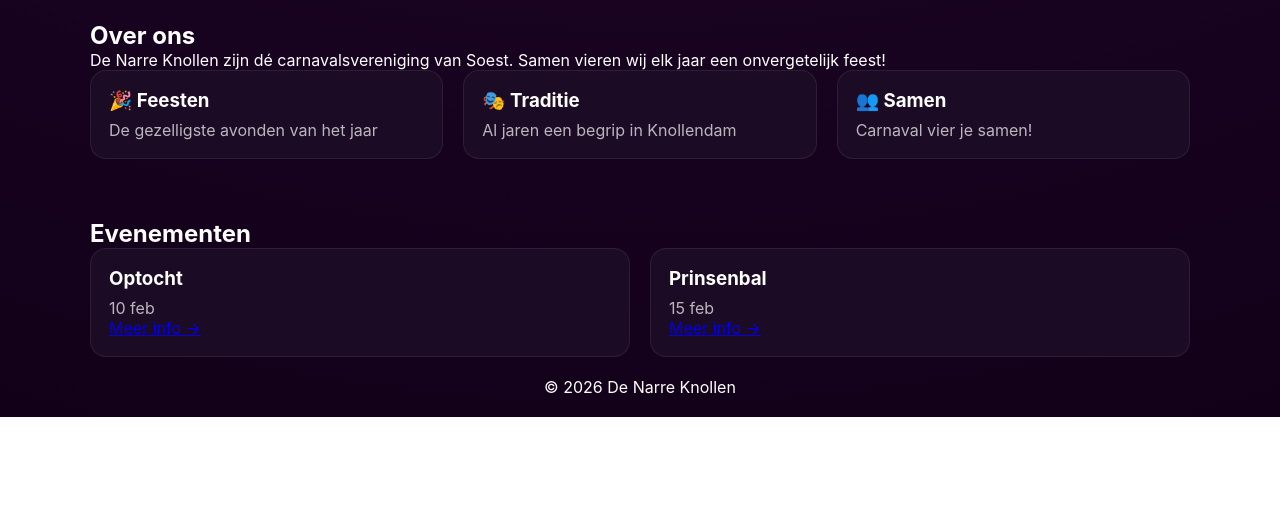
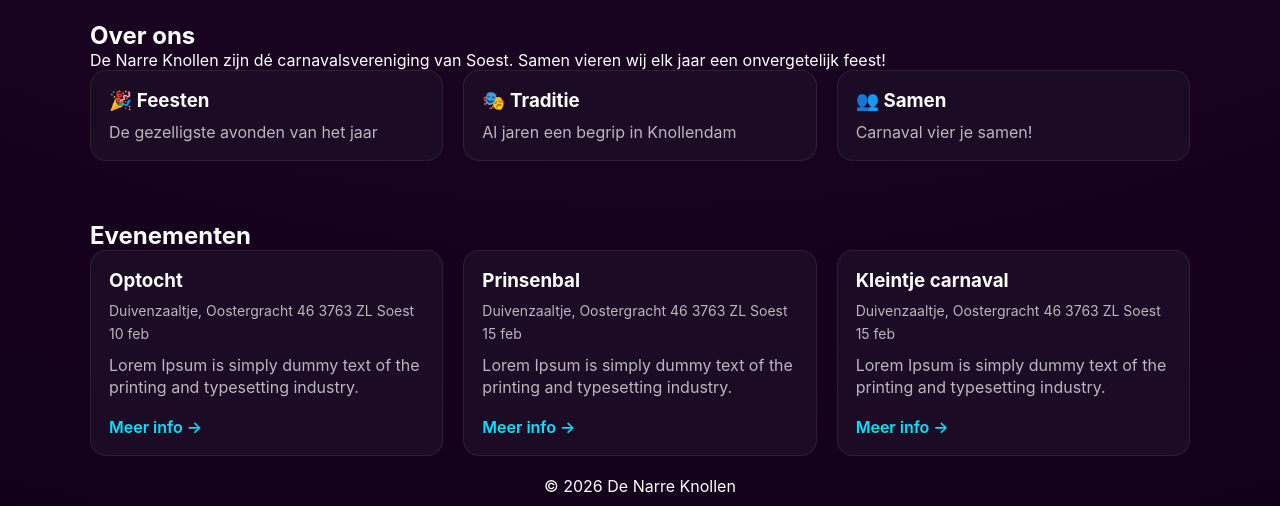
Before and after one commit to jasperevers/narreknollen, a React (Vite) app in the folder frontend/: page / in a window 1280 px wide. Shown: the part 1541-2047 px from the top of the page. Before the commit the page ends 1958 px from the top, so only its background shows below. Built offline with nearby package versions, Linux system fonts and the light colour scheme.

Commit message:
added eventpreview component and

```diff
--- a/frontend/src/components/EventsPreview.tsx
+++ /dev/null
@@ -1,24 +0,0 @@
-export default function EventsPreview() {
-    //TODO: later: data uit WordPress API halen
-
-    const events = [
-        { id: 1, title: "Optocht", date: "10 feb" },
-        { id: 2, title: "Prinsenbal", date: "15 feb" },
-    ];
-
-    return (
-        <section className="section container">
-            <h2>Evenementen</h2>
-
-            <div className="grid grid-3 mt-6">
-                {events.map((event) => (
-                    <div key={event.id} className="card">
-                        <h3>{event.title}</h3>
-                        <p>{event.date}</p>
-                        <a href="/events">Meer info →</a>
-                    </div>
-                ))}
-            </div>
-        </section>
-    );
-}
--- /dev/null
+++ b/frontend/src/components/events/EventsPreview.tsx
@@ -0,0 +1,41 @@
+import {Link} from "react-router-dom";
+
+export default function EventsPreview() {
+    const events = [
+        {id: 1, title: "Optocht", date: "10 feb"},
+        {id: 2, title: "Prinsenbal", date: "15 feb"},
+        {id: 3, title: "Kleintje carnaval", date: "15 feb"},
+    ];
+
+    return (
+        <section className="section container">
+            <h2>Evenementen</h2>
+
+            <div className="grid">
+                {events.map((event) => (
+                    <Link
+                        key={event.id}
+                        to={`/events/${event.id}`}
+                        className="card card--link"
+                    >
+                        <h3>{event.title}</h3>
+
+                        <p className="card__location">
+                            Duivenzaaltje, Oostergracht 46 3763 ZL Soest
+                        </p>
+
+                        <p className="card__date">{event.date}</p>
+
+                        <p className="card__summary">
+                            Lorem Ipsum is simply dummy text of the printing and typesetting industry.
+                        </p>
+
+                        <span className="card__link">
+              Meer info →
+            </span>
+                    </Link>
+                ))}
+            </div>
+        </section>
+    );
+}
--- a/frontend/src/index.css
+++ b/frontend/src/index.css
@@ -67,32 +67,92 @@ body {
     margin-top: 60px;
 }
 
-/* ===== Cards ===== */
+/* ===== Grid ===== */
 .grid {
     display: grid;
-    grid-template-columns: repeat(auto-fit, minmax(260px, 1fr));
+    grid-template-columns: repeat(3, 1fr);
     gap: 20px;
 }
 
+@media (max-width: 900px) {
+    .grid {
+        grid-template-columns: repeat(2, 1fr);
+    }
+}
+
+@media (max-width: 600px) {
+    .grid {
+        grid-template-columns: 1fr;
+    }
+}
+
+/* ===== Cards ===== */
 .card {
     background: var(--surface);
     padding: 18px;
     border-radius: 16px;
     border: 1px solid rgba(255, 255, 255, 0.08);
     transition: 0.2s ease;
+
+    display: flex;
+    flex-direction: column;
+    height: 100%;
+    gap: 6px;
 }
 
 .card:hover {
     transform: translateY(-4px);
     border-color: var(--accent);
+    box-shadow: 0 10px 30px rgba(0, 229, 255, 0.08);
 }
 
 .card h3 {
-    margin-bottom: 8px;
+    margin-bottom: 4px;
 }
 
+/* default text */
 .card p {
     color: var(--muted);
+}
+
+/* specific text */
+.card__location,
+.card__date {
+    font-size: 14px;
+}
+
+/* summary highlight */
+.card__summary {
+    color: var(--text);
+    margin-top: 6px;
+    line-height: 1.4;
+}
+
+/* link at bottom */
+.card__link {
+    margin-top: auto;
+    padding-top: 12px;
+    color: var(--accent);
+    font-weight: 600;
+    text-decoration: none;
+}
+
+.card__link:hover {
+    text-decoration: underline;
+}
+
+/* clickable card */
+.card--link {
+    text-decoration: none;
+    color: inherit;
+}
+
+.card--link:hover {
+    cursor: pointer;
+}
+
+.card--link:hover .card__link {
+    text-decoration: underline;
 }
 
 /* ===== Accent text ===== */
--- a/frontend/src/pages/Home.tsx
+++ b/frontend/src/pages/Home.tsx
@@ -1,5 +1,5 @@
 import Hero from "../components/hero/Hero.tsx";
-import EventsPreview from "../components/EventsPreview";
+import EventsPreview from "../components/events/EventsPreview";
 import AboutSection from "../components/AboutSection";
 import CurrentHighnessSection from "../components/highness/CurrentHighnessSection.tsx";
 
```
